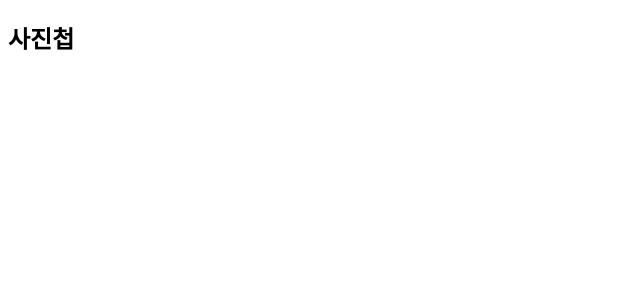
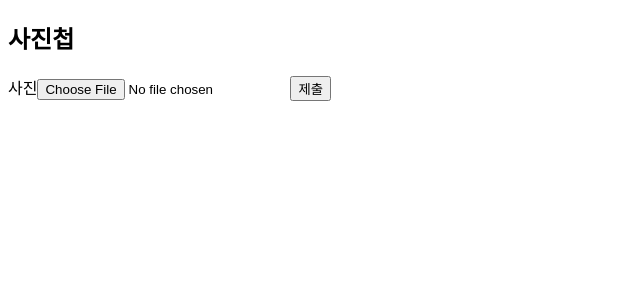
Before and after one commit to parksaneon/gallary-full, a React (Create React App) app in the folder client/: page / in a window 1280 px wide. Shown: the top 300 px of the page, without its empty margins (0-640 px from the left). Built offline with nearby package versions, Linux system fonts and the light colour scheme.

Commit message:
make UploadForm Component

```diff
--- a/client/public/index.html
+++ b/client/public/index.html
@@ -24,7 +24,7 @@
       work correctly both with client-side routing and a non-root public URL.
       Learn how to configure a non-root public URL by running `npm run build`.
     -->
-    <title>React App</title>
+    <title>사진첩</title>
   </head>
   <body>
     <noscript>You need to enable JavaScript to run this app.</noscript>
--- a/client/src/App.js
+++ b/client/src/App.js
@@ -1,7 +1,13 @@
 import React from "react";
+import UploadForm from "./components/UploadForm";
 
 const App = () => {
-  return <h2>사진첩</h2>;
+  return (
+    <div>
+      <h2>사진첩</h2>
+      <UploadForm />
+    </div>
+  );
 };
 
 export default App;
--- /dev/null
+++ b/client/src/components/UploadForm.js
@@ -0,0 +1,13 @@
+import React from "react";
+
+const UploadForm = () => {
+  return (
+    <form>
+      <label htmlFor="image">사진</label>
+      <input id="image" type="file" />
+      <button type="submit">제출</button>
+    </form>
+  );
+};
+
+export default UploadForm;
```
Also changed, not shown: client/public/logo192.png (deleted), client/public/logo512.png (deleted), client/public/manifest.json (deleted), client/public/robots.txt (deleted).
